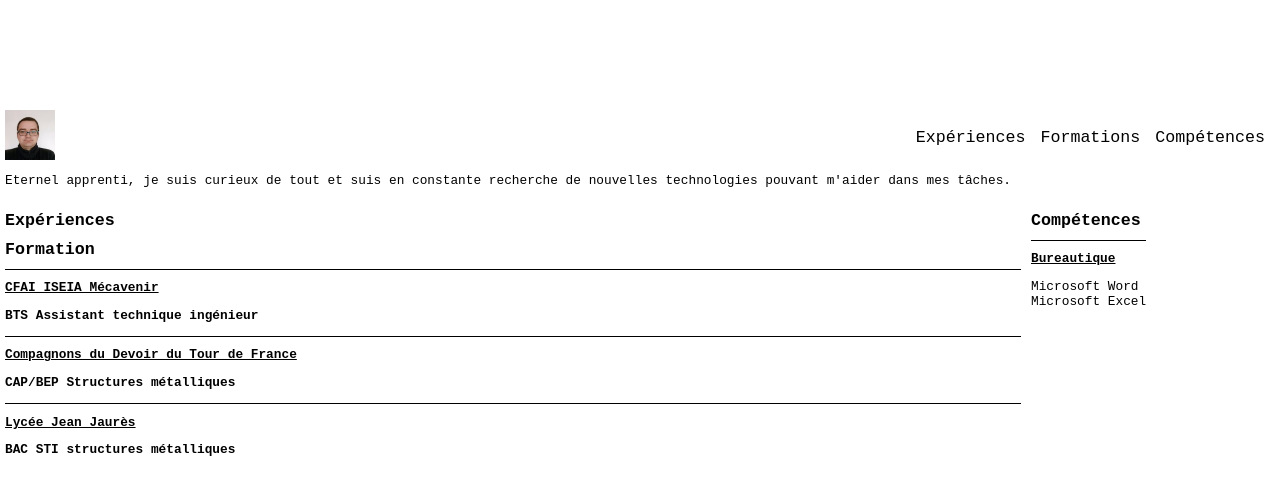
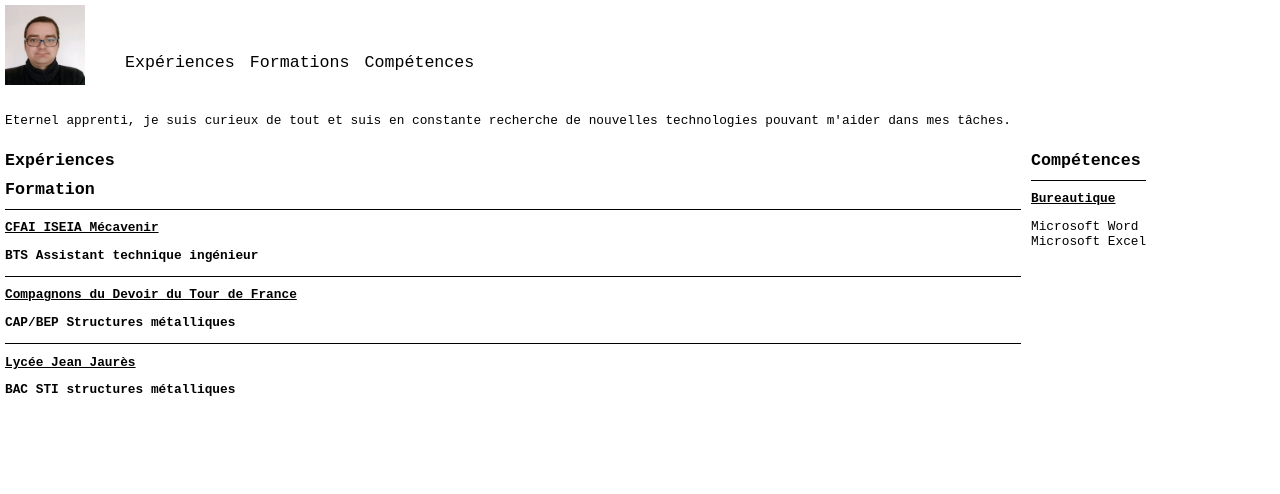
Before and after one commit to papythagor/cv, a plain HTML site: page index.html in a window 1280 px wide. Drawn offline with Linux system fonts and the light colour scheme; no server answers.

Commit message:
Correction CSS

```diff
--- a/css/style.css
+++ b/css/style.css
@@ -12,49 +12,48 @@ body
 
 header
 {
-	display:flex;
-	justify-content:space-between;
-	align-items:flex-end;
-	margin-top:0px;
-
-	position:fixed;
-	height:80px;
+	top:0px;
+	padding-top:5px;
 	background-color:white;
 	width:100%;
-
+	position:fixed;
 	padding-bottom:10px;
+	display:flex;
+	flex-direction: row;
+	align-content: space-between;
 }
 
 #logo
 {
+	height:80px;
+	width:80px;
+	background: url('../images/photo.jpeg') no-repeat;
+	background-size: contain;
 	display:flex;
-	flex-direction:row;
-	align-items:baseline;
+	align-self:baseline;
 }
 
-#logo img
- {
- 	height:50px;
- }
 
 nav
 {
 	margin-right:5px;
 	display:flex;
-	flex-direction:row;
+	align-self:flex-end;
+	align-content: flex-end;
 }
 
 nav ul
 {
 	list-style-type:none;
 	display:flex;
+	flex-direction: row;
+	flex-wrap: wrap;
 
 }
 
 nav ul li
 {
 	margin-right: 15px;
-	flex-wrap: wrap;
 
 }
 
@@ -73,10 +72,44 @@ nav a:hover
     border-bottom: 3px solid LightBlue;
 }
 
+section
+{
+	margin-top:100px;
+	display:flex;
+	flex-direction:row;
+	flex-wrap:wrap;
+}
+
+article
+{
+
+	padding-right: 5px;
+	width:80%;
+
+}
+
+aside
+{
+	padding-left:5px;
+}
+
+aside ul
+{
+	list-style-type:none;
+	padding-left:0px;
+}
+
+aside ul li
+{
+	list-style-type:none;
+
+
+}
+
 #banniere
 {
 	text-align:center;
-	padding-top:80px;
+
 
 }
 
@@ -110,39 +143,7 @@ h3
 }
 
 
-section
-{
-	margin-top:80px;
-	display:flex;
-	flex-direction:row;
-	flex-wrap:wrap;
-}
 
-article
-{
-
-	padding-right: 5px;
-	width:80%;
-
-}
-
-aside
-{
-	padding-left:5px;
-}
-
-aside ul
-{
-	list-style-type:none;
-	padding-left:0px;
-}
-
-aside ul li
-{
-	list-style-type:none;
-
-
-}
 
 @media screen and (max-width: 480px) {
 	body
--- a/index.html
+++ b/index.html
@@ -9,7 +9,7 @@
 	<body>
 		<header>
 			<div id="logo">
-				<img src="images/photo.jpeg" alt="photo" />
+
 			</div>
 			<nav>
 				<ul>
```
